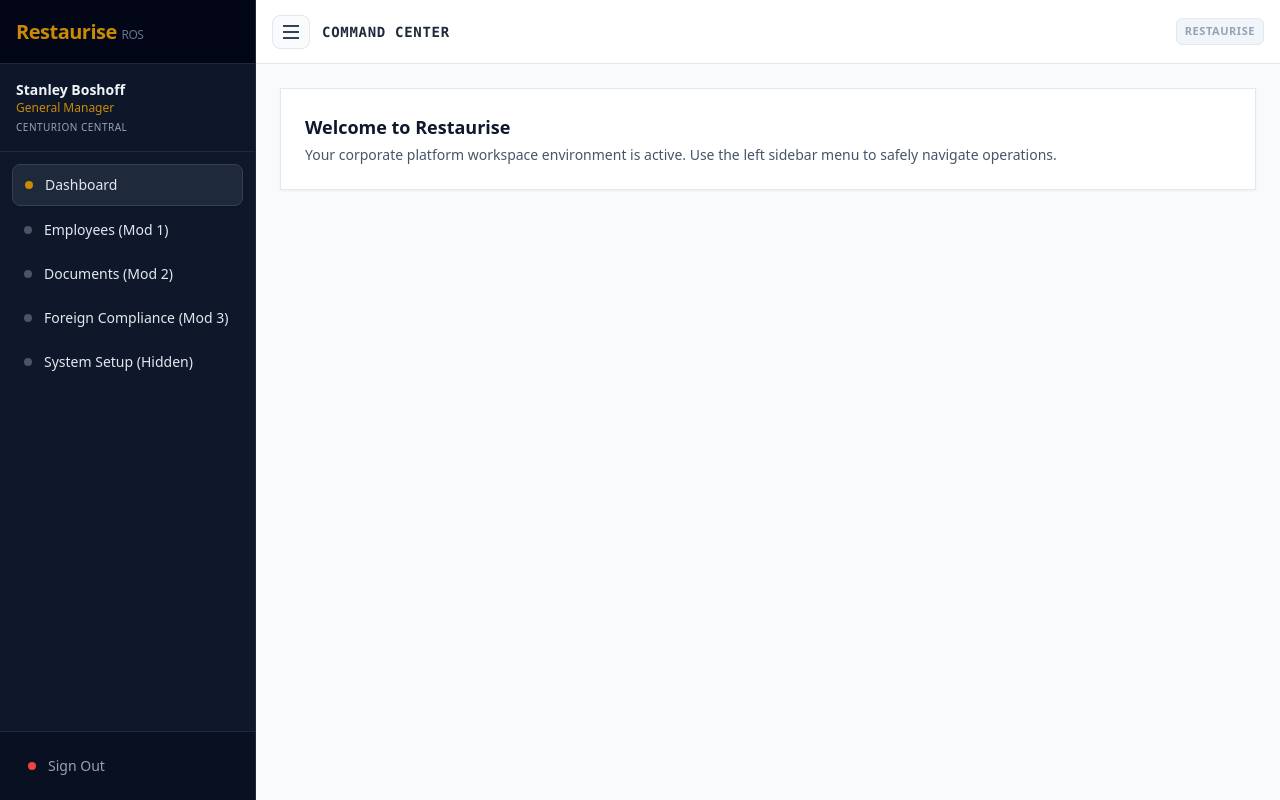
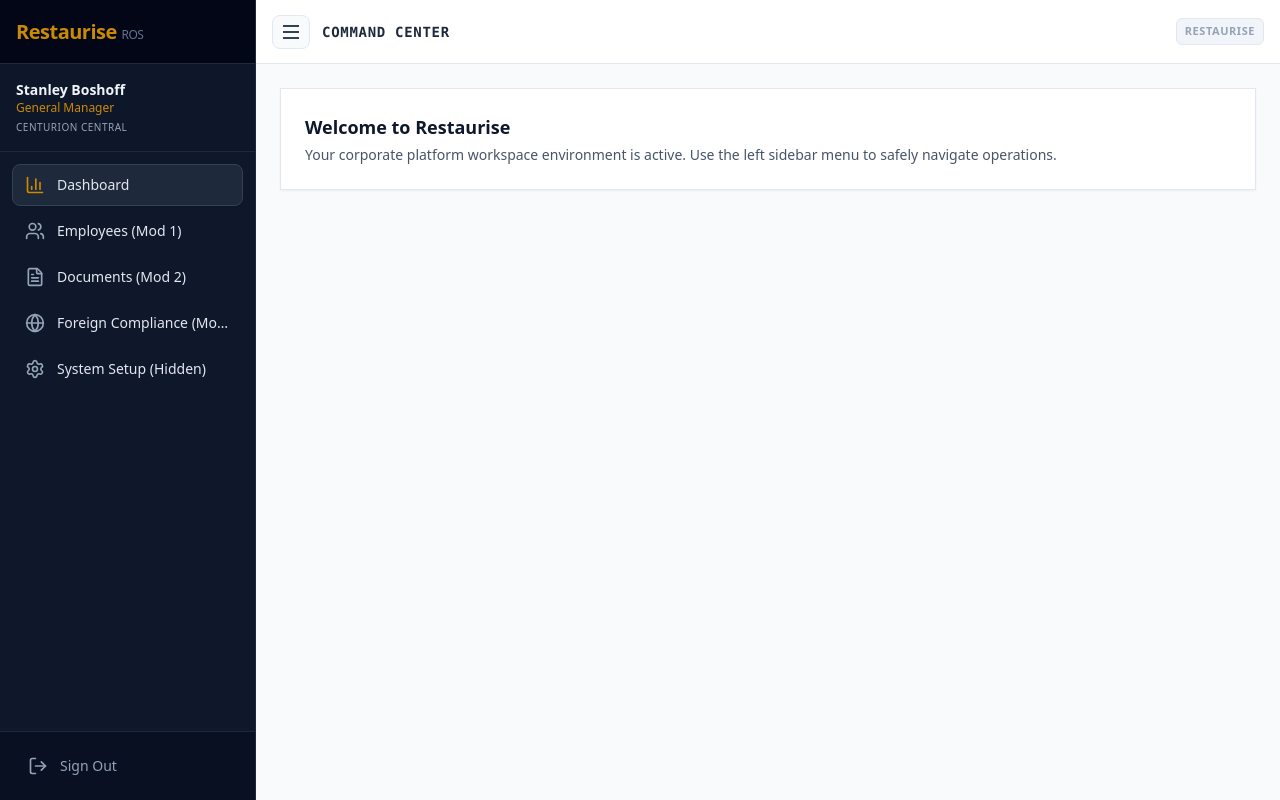
Before and after one commit to StanleyBoshoff/restaurant-operating-system, a React app in the folder frontend/: page / in a window 1280 px wide. Both pictures are taken after a click on the button 99 px from the left and 31 px from the top of the page. Built offline with nearby package versions, Linux system fonts and the light colour scheme; no server answers; the database is empty; the HTML template or start-up script is replaced by a standard one.

Commit message:
feat: replace sidebar placeholder dots with dynamic case-corrected corporate icon component rails

```diff
--- a/frontend/src/App.jsx
+++ b/frontend/src/App.jsx
@@ -38,11 +38,11 @@ export default function App() {
   const [sidebarOpen, setSidebarOpen] = useState(false);
 
   const navigationItems = [
-      { id: 'dashboard', name: 'Dashboard' },
-      { id: 'employees', name: 'Employees (Mod 1)' },
-      { id: 'documents', name: 'Documents (Mod 2)' },
-      { id: 'compliance', name: 'Foreign Compliance (Mod 3)' },
-      { id: 'setup', name: 'System Setup (Hidden)' },
+      { id: 'dashboard', name: 'Dashboard', icon: BarChart3 },
+      { id: 'employees', name: 'Employees (Mod 1)', icon: Users },
+      { id: 'documents', name: 'Documents (Mod 2)', icon: FileText },
+      { id: 'compliance', name: 'Foreign Compliance (Mod 3)', icon: Globe },
+      { id: 'setup', name: 'System Setup (Hidden)', icon: Settings },
   ];
 
   React.useEffect(() => {
--- a/frontend/src/components/Sidebar.jsx
+++ b/frontend/src/components/Sidebar.jsx
@@ -54,39 +54,51 @@ export default function Sidebar ({ companyName, navigationItems, currentModule,
                     {navigationItems && navigationItems.map((item) => {
                         const isActive = currentModule === item.id;
 
+                        const IconComponent = item.icon;
+
                         return (
                         <button
                             key={item.id}
                             onClick={() => setCurrentModule(item.id)}
-                            className={`w-full flex items-center rounded-lg text-sm font-medium transition-colors ${
-                                sidebarOpen ? 'px-3 py-2.5 space-x-3 justify-start' : 'p-2.5 justify-center'
+                            className={`w-full flex items-center rounded-lg text-sm font-medium transition-all duration-150 border cursor-pointer ${
+                                /* 📱 Desktop Stance padding layout switches */
+                                sidebarOpen
+                                    ? 'px-3 py-2.5 space-x-3 justify-start'
+                                    : 'p-2.5 justify-center'
                             } ${
                                 isActive
-                                    ? 'bg-slate-800 text-yellow-600 border border-slate-700 shadow-sm'
-                                    : 'text-slate-400 hover:bg-slate-800 hover:text-slate-100'
+                                    ? 'bg-slate-800 text-yellow-600 border-slate-700 shadow-sm'
+                                    : 'text-slate-400 border-transparent hover:bg-slate-800/60 hover:text-slate-100'
                             }`}
-                            title={item.name}
+                            title={item.name} // Gives a clean hover tooltip text on slim mode
                         >
-                            {/* Visual Symbol Indicator Dot */}
-                            <span className={`w-2 h-2 min-w-2 rounded-full shrink-0 ${isActive ? 'bg-yellow-600' : 'bg-slate-600'}`}></span>
+                            {IconComponent && (
+                                <IconComponent
+                                    className={`w-5 h-5 shrink-0 transition-colors ${
+                                        isActive ? 'text-yellow-600' : 'text-slate-400'
+                                    }`}
+                                />
+                            )}
 
-                            {/* 💡 Only render the text labels if the sidebar is fully open! */}
+                            {/* Hide text words if the menu rail contracts into an icon column */}
                             {sidebarOpen && <span className="truncate text-slate-200">{item.name}</span>}
                         </button>
                         );
                     })}
                 </nav>
+
             </div>
 
             {/* Sidebar Sign Out Footer Option */}
             <div className="p-4 border-t border-slate-800 bg-slate-950/40 overflow-hidden">
-            <button className={`w-full flex items-center rounded-lg text-sm text-slate-400 hover:bg-red-950/30 hover:text-red-400 transition-colors ${
-                sidebarOpen ?  'space-x-3 px-3 py-2 justify-start' : 'p-2 justify-center'
-            }`}>
-                <span className="w-2 h-2 bg-red-500 rounded-full"></span>
-                {sidebarOpen && <span>Sign Out</span>}
-            </button>
+                <button className={`w-full flex items-center rounded-lg text-sm text-slate-400 hover:bg-red-950/30 hover:text-red-400 transition-colors cursor-pointer ${
+                    sidebarOpen ? 'px-3 py-2 space-x-3 justify-start' : 'p-2.5 justify-center'
+                }`}>
+                    <LogOut className="w-5 h-5 shrink-0" />
+                    {sidebarOpen && <span>Sign Out</span>}
+                </button>
             </div>
+
         </aside>
     );
 }
```
Also changed, not shown: 1 other file (tests, documents, lock files or other folders).
